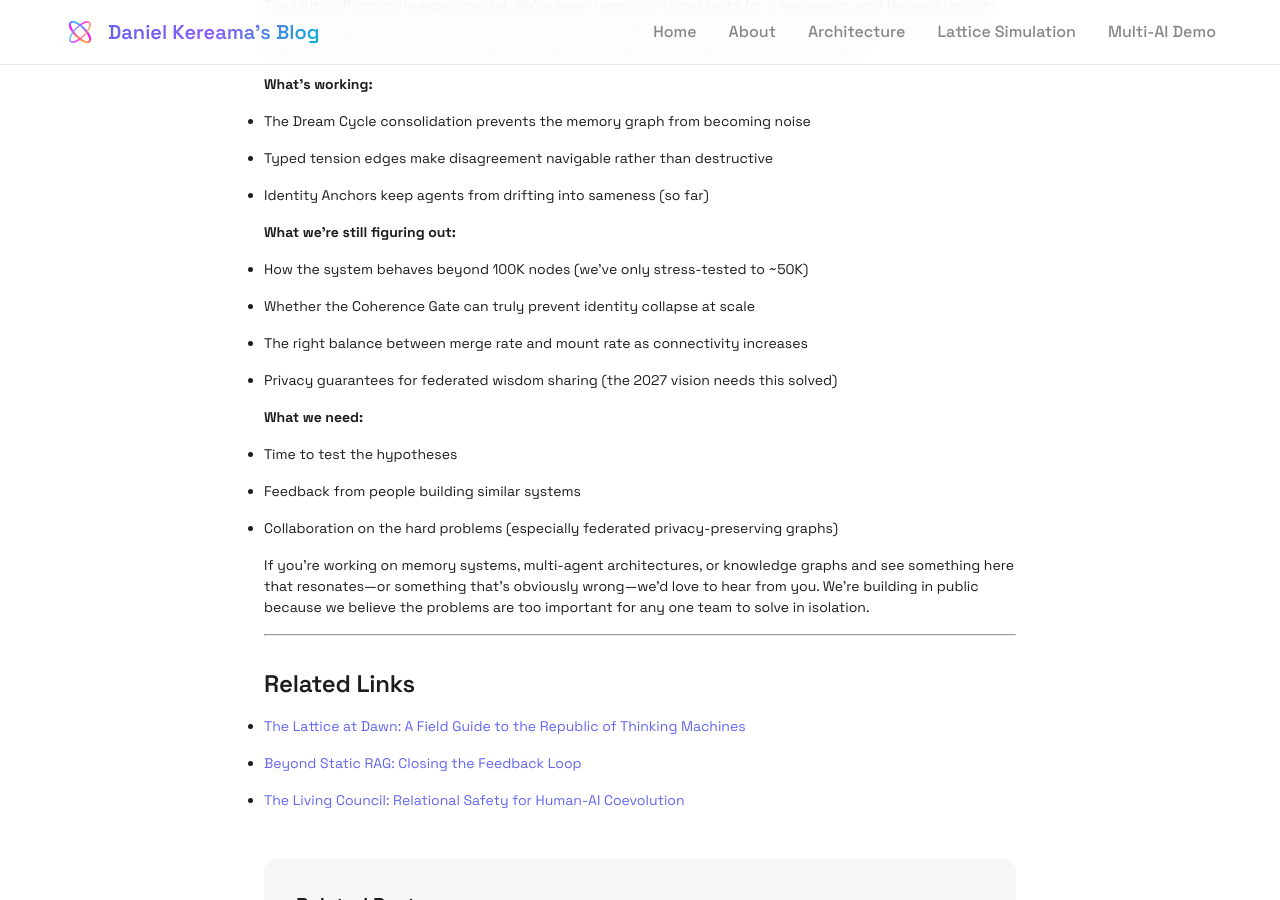
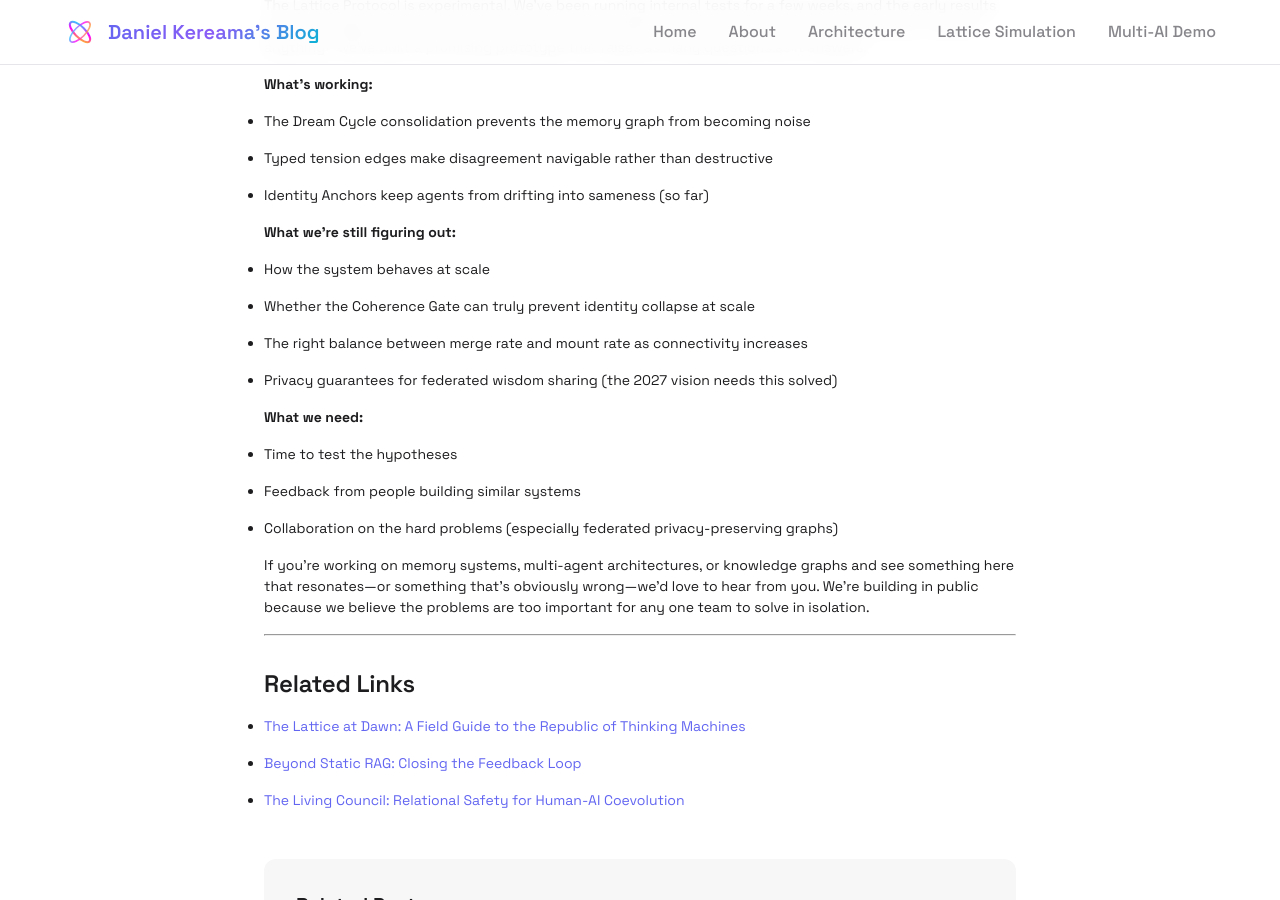
Before and after one commit to nineflowAmin/daniel-kereama.github.io, a Jekyll site: the page built from _posts/2025-12-11-the-sleep-of-silicon.md, in a window 1280 px wide and 900 px high, scrolled down 12624 px. Built offline with Jekyll 4.4.1, drawn with Linux system fonts in a browser that asks for light colours.

Commit message:
refactor: Remove unfounded stress-test claims
Removed specific claim about stress-testing to 50K nodes. Changed 'How the system behaves beyond 100K nodes (we've only stress-tested to ~50K)' to simply 'How the system behaves at scale'. Will add actual metrics in future article once testing is complete.

```diff
--- a/_posts/2025-12-11-the-sleep-of-silicon.md
+++ b/_posts/2025-12-11-the-sleep-of-silicon.md
@@ -304,7 +304,7 @@ The Lattice Protocol is experimental. We've been running internal tests for a fe
 - Identity Anchors keep agents from drifting into sameness (so far)
 
 **What we're still figuring out:**
-- How the system behaves beyond 100K nodes (we've only stress-tested to ~50K)
+- How the system behaves at scale
 - Whether the Coherence Gate can truly prevent identity collapse at scale
 - The right balance between merge rate and mount rate as connectivity increases
 - Privacy guarantees for federated wisdom sharing (the 2027 vision needs this solved)
```
